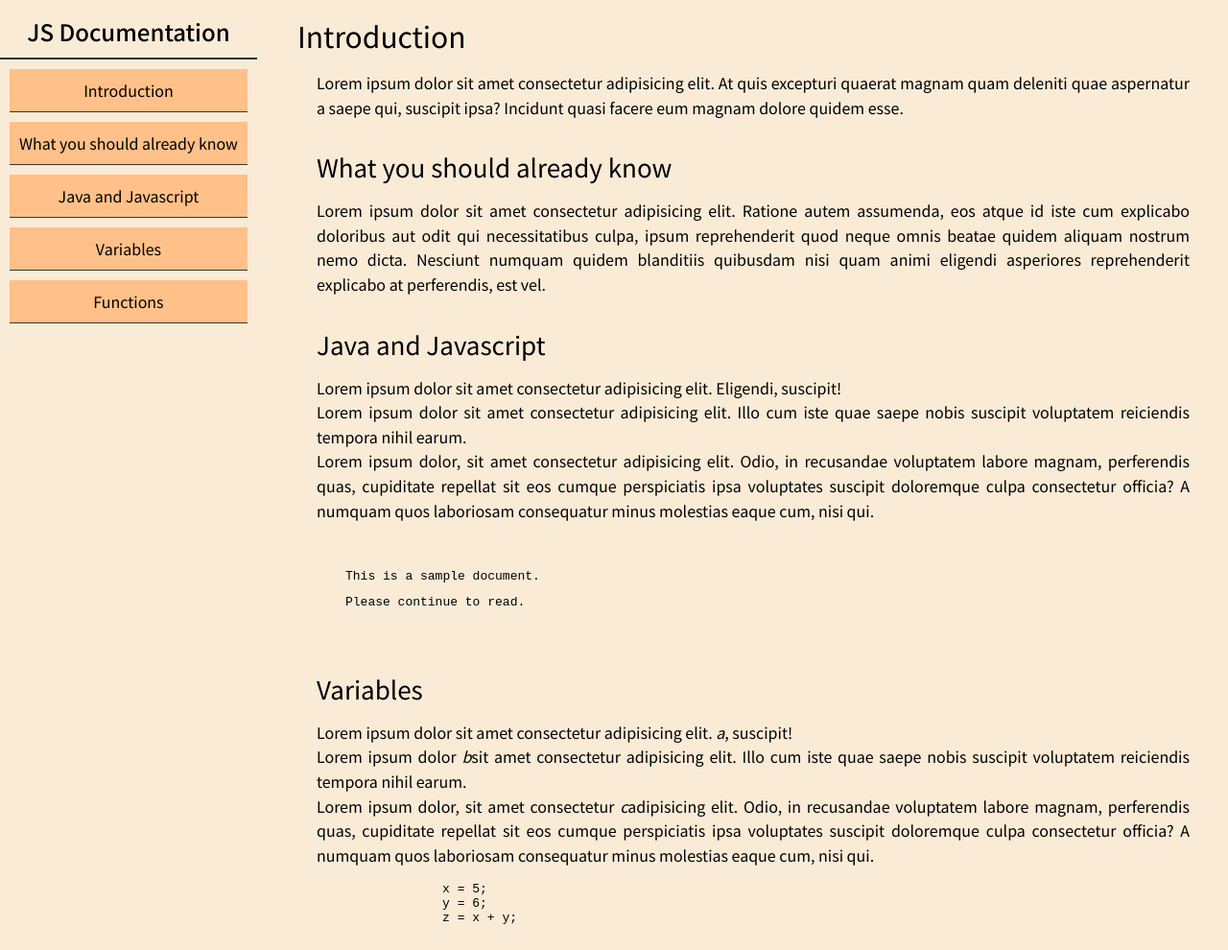
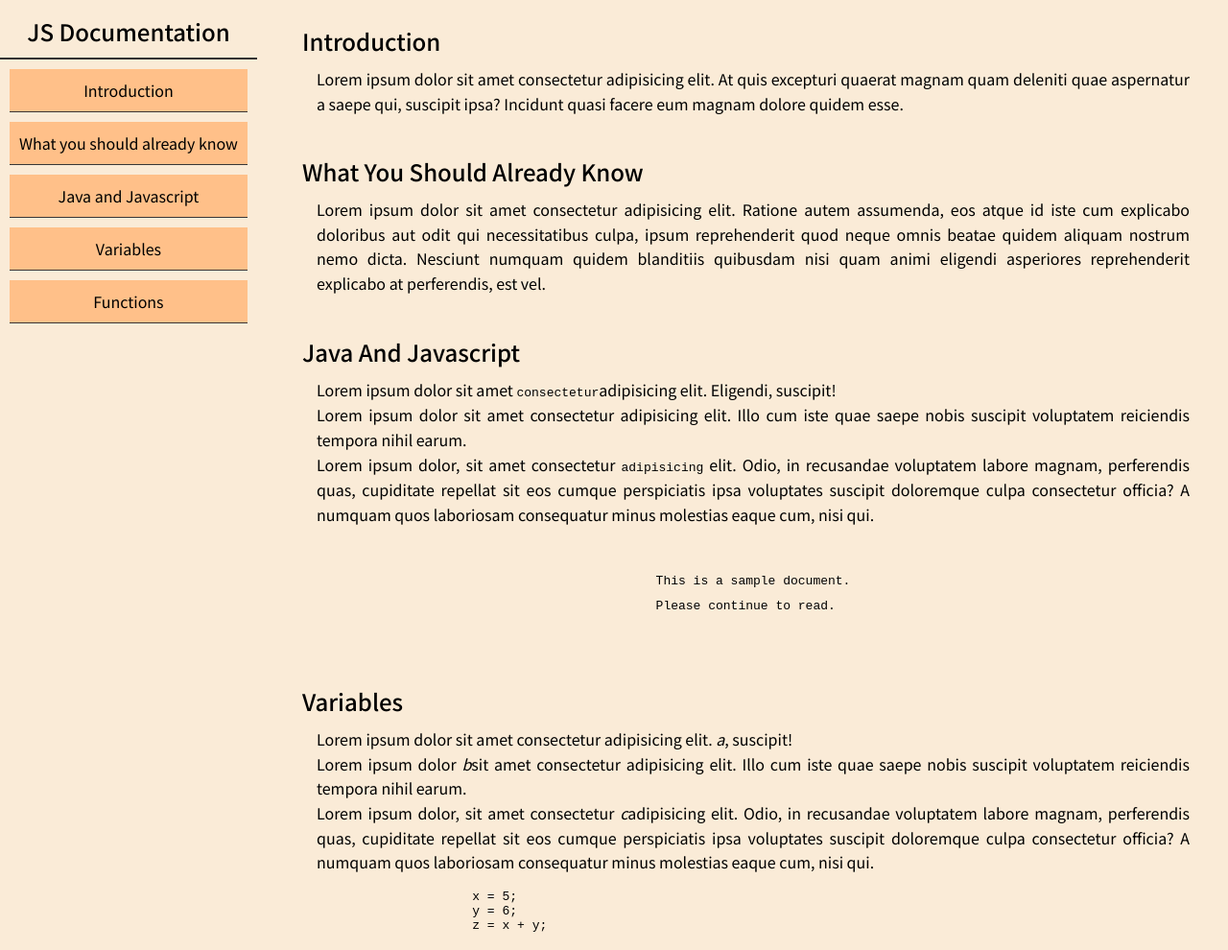
Before and after one commit to simpa90/Technical_doc, a plain HTML site: page index.html in a window 1280 px wide. Shown: the top 990 px of the page at 96% size. Drawn offline with Linux system fonts and the light colour scheme.

Commit message:
last changes

```diff
--- a/index.html
+++ b/index.html
@@ -11,7 +11,7 @@
 <body>
 
         <nav id="navbar">
-            <header id="nav-title">JS Documentation</header>
+            <header>JS Documentation</header>
             <ul>
                 <li><a href="#intro" class="nav-link">Introduction</a></li>
                 <li><a href="#knowledge" class="nav-link">What you should already know</a></li>
@@ -23,31 +23,25 @@
 
     <main id="main-doc">
         <section class="main-section">
-            <header id="intro">
-                <h1>Introduction</h1>
-            </header>
+            <header>Introduction</header>
             <article>
                 <p>Lorem ipsum dolor sit amet consectetur adipisicing elit. At quis excepturi quaerat magnam quam deleniti quae aspernatur a saepe qui, suscipit ipsa? Incidunt quasi facere eum magnam dolore quidem esse.</p>
             </article>
         </section>
 
         <section class="main-section">
-            <header id="knowledge">
-                <h2>What you should already know</h2>
-            </header>
+            <header>What you should already know</header>
             <article>
                 <p>Lorem ipsum dolor sit amet consectetur adipisicing elit. Ratione autem assumenda, eos atque id iste cum explicabo doloribus aut odit qui necessitatibus culpa, ipsum reprehenderit quod neque omnis beatae quidem aliquam nostrum nemo dicta. Nesciunt numquam quidem blanditiis quibusdam nisi quam animi eligendi asperiores reprehenderit explicabo at perferendis, est vel.</p>
             </article>
         </section>
 
         <section class="main-section">
-            <header id="java_javascript">
-                <h2>Java and Javascript</h2>
-            </header>
+            <header>Java and Javascript</header>
             <article>
-                <p>Lorem ipsum dolor sit amet consectetur adipisicing elit. Eligendi, suscipit!</p>
+                <p>Lorem ipsum dolor sit amet <code>consectetur</code>adipisicing elit. Eligendi, suscipit!</p>
                 <p>Lorem ipsum dolor sit amet consectetur adipisicing elit. Illo cum iste quae saepe nobis suscipit voluptatem reiciendis tempora nihil earum.</p>
-                <p>Lorem ipsum dolor, sit amet consectetur adipisicing elit. Odio, in recusandae voluptatem labore magnam, perferendis quas, cupiditate repellat sit eos cumque perspiciatis ipsa voluptates suscipit doloremque culpa consectetur officia? A numquam quos laboriosam consequatur minus molestias eaque cum, nisi qui.</p>
+                <p>Lorem ipsum dolor, sit amet consectetur <code>adipisicing</code> elit. Odio, in recusandae voluptatem labore magnam, perferendis quas, cupiditate repellat sit eos cumque perspiciatis ipsa voluptates suscipit doloremque culpa consectetur officia? A numquam quos laboriosam consequatur minus molestias eaque cum, nisi qui.</p>
                 <div class="samp">
                 <p><samp>This is a sample document. <br> Please continue to read.</samp></p>
                 </div>
@@ -55,25 +49,22 @@
         </section>
 
         <section class="main-section">
-            <header id="variables">
-                <h2>Variables</h2>
-            </header>
+            <header>Variables</header>
             <article>
             <p>Lorem ipsum dolor sit amet consectetur adipisicing elit. <var>a</var>, suscipit!</p>
                 <p>Lorem ipsum dolor <var>b</var>sit amet consectetur adipisicing elit. Illo cum iste quae saepe nobis suscipit voluptatem reiciendis tempora nihil earum.</p>
                 <p>Lorem ipsum dolor, sit amet consectetur <var>c</var>adipisicing elit. Odio, in recusandae voluptatem labore magnam, perferendis quas, cupiditate repellat sit eos cumque perspiciatis ipsa voluptates suscipit doloremque culpa consectetur officia? A numquam quos laboriosam consequatur minus molestias eaque cum, nisi qui.</p>
-                <pre><code>
-                    x = 5;
-                    y = 6;
-                    z = x + y;
-                </code></pre>
+                    <pre><code>
+                        x = 5;
+                        y = 6;
+                        z = x + y;
+                    </code></pre>
+                </div>
             </article>
         </section>
 
         <section class="main-section">
-            <header id="functions">
-                <h2>Functions</h2>
-            </header>
+            <header>Functions</header>
             <article>
                 <p>Lorem ipsum dolor. Press <kbd>Ctrl</kbd> + <kbd>Alt</kbd> + <kbd>Delete</kbd>. Sit amet consectetur adipisicing elit. Eligendi, suscipit!</p>
                 <p>Lorem ipsum dolor sit amet consectetur adipisicing elit. Illo cum iste quae saepe nobis suscipit voluptatem reiciendis tempora nihil earum.</p>
@@ -81,9 +72,9 @@
                 <p>Lorem ipsum dolor sit amet consectetur adipisicing elit. Nulla, laudantium.</p>
                     <ul>
                         <li>Lorem ipsum dolor sit amet consectetur adipisicing elit. Placeat, perferendis.</li>
-                        <li>Lorem ipsum dolor sit amet, consectetur adipisicing elit. Recusandae, exercitationem!</li>
+                        <li>Lorem ipsum dolor sit amet, <code>consectetur</code> adipisicing elit. Recusandae, exercitationem!</li>
                         <li>Lorem ipsum dolor sit amet consectetur adipisicing elit. Soluta, numquam.</li>
-                        <li>Lorem ipsum dolor sit amet consectetur adipisicing elit. Exercitationem, non?</li>
+                        <li>Lorem ipsum <code>dolor</code> sit amet consectetur adipisicing elit. Exercitationem, non?</li>
                         <li>Lorem ipsum dolor, sit amet consectetur adipisicing elit. Nam, tempore!</li>
                     </ul>
             </article>
--- a/style.css
+++ b/style.css
@@ -29,7 +29,7 @@ body{
     background-color: rgb(248, 163, 88);
 }
 
-#nav-title{
+header{
     text-align: center;
     margin: 5px 0;
     padding: 10px;
@@ -63,16 +63,10 @@ body{
     padding: 15px;
 }
 
-.main-section h1{
-    margin: 0 0 15px 5px;
-    font-weight: 400;
-    font-size: 30px;
-}
-
-.main-section h2{
-    margin: 0 0 15px 25px;
-    font-weight: 400;
-    font-size: 26px;
+#main-doc header{
+    border: none;
+    margin: 0;
+    text-align: left;
 }
 
 .main-section p{
@@ -89,6 +83,8 @@ body{
 .samp{
     padding: 30px;
     margin-top: 10px;
+    display: flex;
+    justify-content: center;
 }
 
 @media (max-width: 480px){
@@ -97,7 +93,7 @@ body{
         height: 34%;
     }
 
-    #nav-title{
+    header{
         font-size: 28px;
         margin: 10px 30px 10px 40px;
         padding: 4px;
@@ -113,7 +109,7 @@ body{
         margin: 330px 0 40px;
     }
 
-    .main-section h1,h2{
+    #main-doc header{
         text-align: center;
         font-weight: 400;
     }
```
